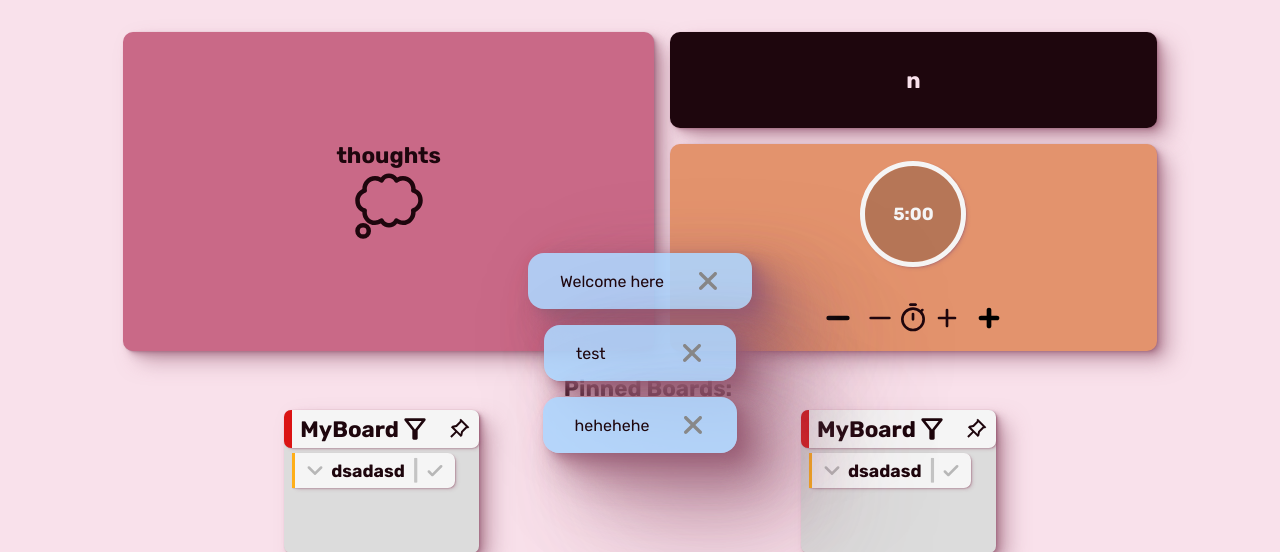
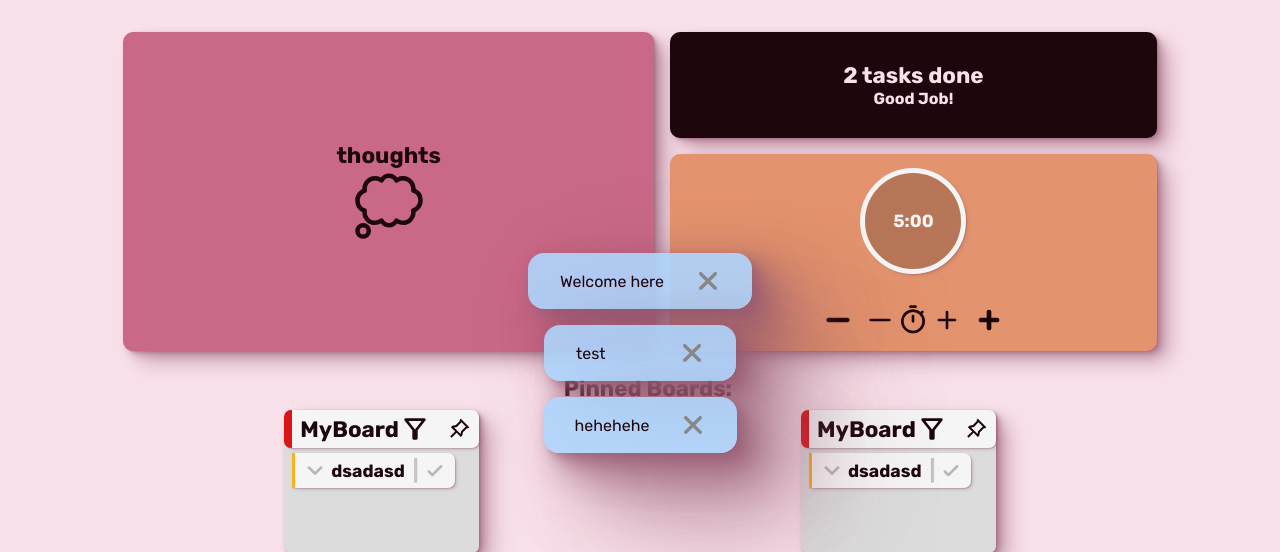
Before and after one commit to omar-elsherbiny/IGCSE-Todo-Project, a Flask app: page / in a window 1280 px wide. Shown: the part 47-599 px from the top of the page. Run offline with Flask 3, Linux system fonts and the light colour scheme; a user stored in the database is signed in; data comes from the database, SQL or seed files in the repository; both versions use the stored data as it was after the commit.

Commit message:
added tasks_done + alerts + fixes

```diff
--- a/app.py
+++ b/app.py
@@ -128,7 +128,9 @@ def receive_data():
 @login_required
 def index():
     set_tooltips('Welcome here', 'test', 'hehehehe')
-    return render_template('index.html')
+    tasks_done = db_query(
+        'SELECT tasks_done FROM users WHERE id=?', session['user_id'])[0]['tasks_done']
+    return render_template('index.html', tasks_done=tasks_done)
 
 
 @app.route('/todos', methods=['GET', 'POST'])
--- a/static/timer.js
+++ b/static/timer.js
@@ -6,12 +6,17 @@ let elapsedTime = 0;
 
 const padZero = (value) => (value < 10 ? '0' + value : value);
 
+function currentTime() {
+    return Math.floor(new Date().getTime() / 1000);
+}
+
 function startTimer() {
     if (timer) {
         clearInterval(timer);
     }
 
     localStorage.setItem('timer_duration', timerDuration);
+    localStorage.setItem('timer_first_epoch', currentTime());
     elapsedTime = 0;
     paused = false;
     document.querySelector('#start_controls').classList.toggle('hide');
@@ -79,7 +84,6 @@ function updateTimerDisplay() {
     const hours = Math.floor(remainingTime / 3600);
     const minutes = Math.floor((remainingTime % 3600) / 60);
     const seconds = remainingTime % 60;
-    localStorage.setItem('timer_remaining', remainingTime);
 
     if (hours > 0) {
         document.querySelector('#timer h5').textContent = hours + ':' + padZero(minutes) + ':' + padZero(seconds);
@@ -102,8 +106,12 @@ function addTimer(time) {
     }
 }
 
-if (localStorage.getItem('timer_remaining') && localStorage.getItem('timer_remaining')!=localStorage.getItem('timer_duration')) {
-    timerDuration=Number(localStorage.getItem('timer_remaining'));
-    startTimer();
-    pauseTimer();
+if (localStorage.getItem('timer_duration')) {
+    const first_epoch = Number(localStorage.getItem('timer_first_epoch'));
+    const duration = Number(localStorage.getItem('timer_duration'));
+    let timeLeft = duration - (currentTime() - first_epoch);
+    if (timeLeft>0) {
+        timerDuration = timeLeft;
+        startTimer();
+    }
 }
--- a/templates/index.html
+++ b/templates/index.html
@@ -28,7 +28,14 @@ Home
         </svg>
     </div>
     <div id="n_tasks" class="container">
-        <h4>n</h4>
+        {% if tasks_done==0 %}
+        <h4>No Tasks Done Yet</h4>
+        {% elif tasks_done==1 %}
+        <h4>{{ tasks_done }} task done</h4>
+        {% else %}
+        <h4>{{ tasks_done }} tasks done</h4>
+        <h6>Good Job!</h6>
+        {% endif %}
     </div>
     <div id="timer" class="container">
         <div class="timer_clock">
@@ -39,7 +46,7 @@ Home
             <svg onclick="addTimer(-300)" style="margin-right: 0.5rem;" version="1.1" id="Layer_1" onclick="addTimer(-30)" xmlns="http://www.w3.org/2000/svg"
                 xmlns:xlink="http://www.w3.org/1999/xlink" x="0px" y="0px" width="32px" height="32px" viewBox="0 0 32 32"
                 enable-background="new 0 0 32 32" xml:space="preserve">
-                <path stroke="#000000" stroke-width="2" stroke-miterlimit="10" d="M5.333,16c0-0.736,0.597-1.333,1.333-1.333h18.667
+                <path stroke="currentColor" stroke-width="2" stroke-miterlimit="10" d="M5.333,16c0-0.736,0.597-1.333,1.333-1.333h18.667
             	c0.736,0,1.332,0.597,1.332,1.333s-0.596,1.334-1.332,1.334H6.667C5.93,17.334,5.333,16.736,5.333,16" />
             </svg>
             <svg onclick="addTimer(-30)" xmlns="http://www.w3.org/2000/svg" width="32" height="32" viewBox="0 0 12 12">
@@ -56,7 +63,7 @@ Home
             <svg onclick="addTimer(300)" style="margin-left: 0.5rem;" version="1.1" id="Layer_1" onclick="addTimer(30)" xmlns="http://www.w3.org/2000/svg"
                 xmlns:xlink="http://www.w3.org/1999/xlink" x="0px" y="0px" width="32px" height="32px" viewBox="0 0 32 32"
                 enable-background="new 0 0 32 32" xml:space="preserve">
-                <path stroke="#000000" stroke-width="2" stroke-miterlimit="10" d="M14.667,17.334H8c-0.378,0-0.694-0.129-0.949-0.385
+                <path stroke="currentColor" stroke-width="2" stroke-miterlimit="10" d="M14.667,17.334H8c-0.378,0-0.694-0.129-0.949-0.385
             	C6.795,16.693,6.667,16.377,6.667,16c0-0.378,0.128-0.694,0.384-0.949C7.307,14.795,7.623,14.667,8,14.667h6.667V8
             	c0-0.378,0.128-0.694,0.384-0.949C15.307,6.795,15.623,6.667,16,6.667c0.378,0,0.695,0.128,0.951,0.384S17.334,7.623,17.334,8v6.667
             	H24c0.378,0,0.695,0.128,0.951,0.384s0.383,0.572,0.383,0.949c0,0.378-0.129,0.695-0.385,0.951S24.377,17.334,24,17.334h-6.666V24
```
Also changed, not shown: database.db.
